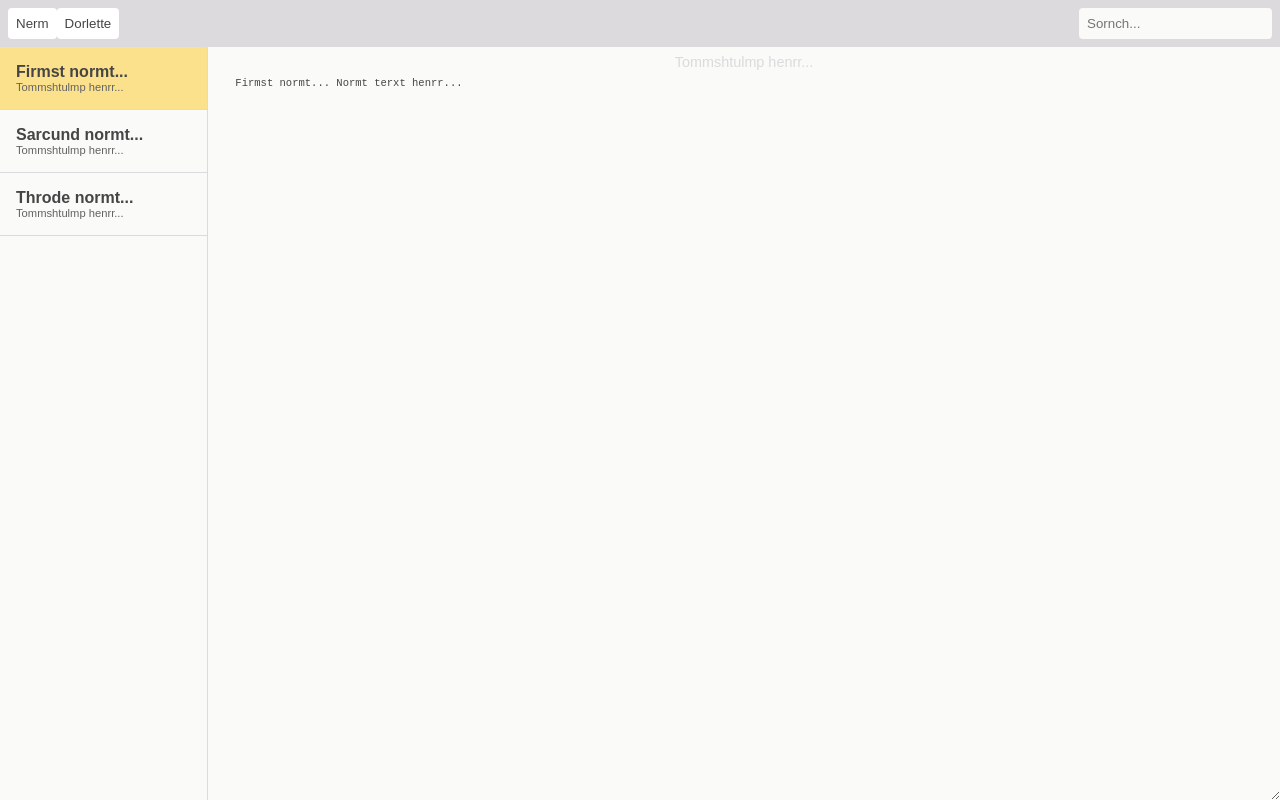
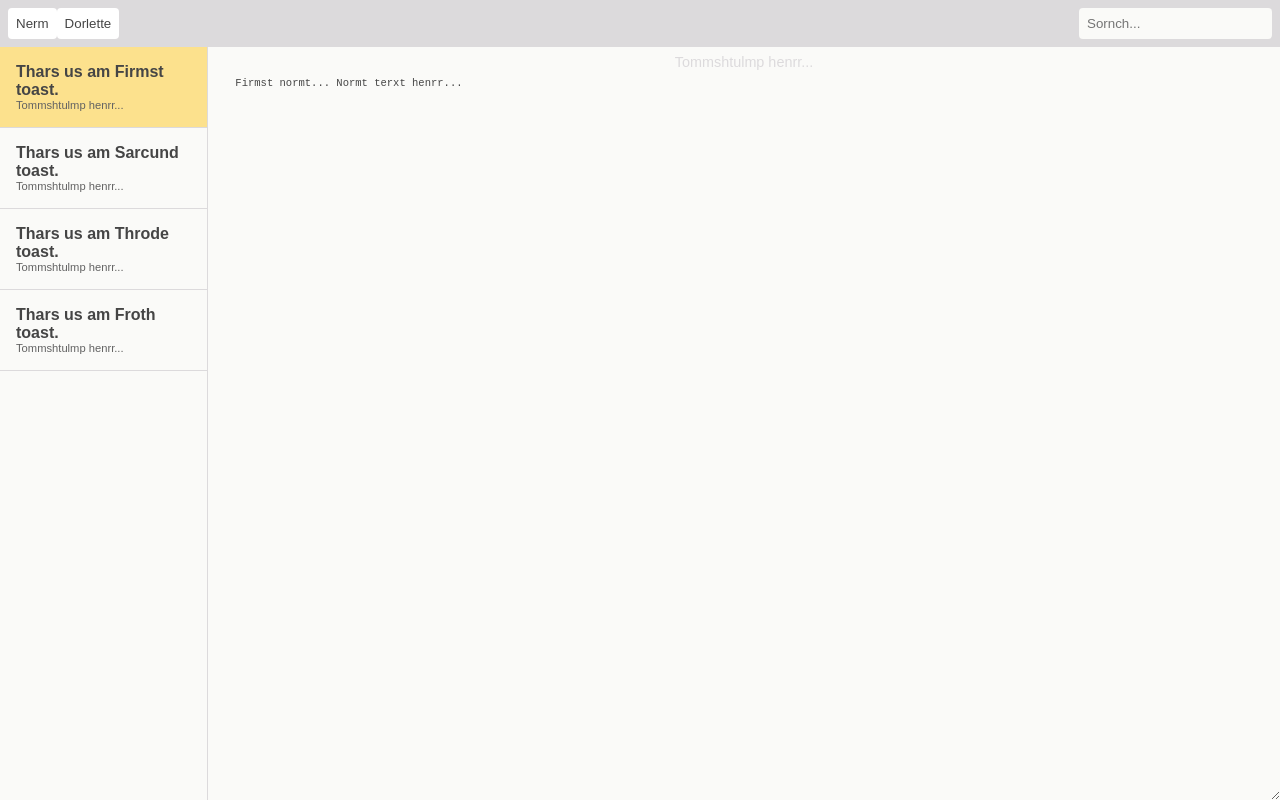
Before and after one commit to cellulosami/vue-notes-app, a Vue app: page / in a window 1280 px wide. Built offline with nearby package versions, Linux system fonts and the light colour scheme.

Commit message:
move selecteNoteId data to App.vue

```diff
--- a/src/App.vue
+++ b/src/App.vue
@@ -3,6 +3,8 @@
     <Toolbar />
     <NoteContainer
       v-bind:notes="notes"
+      v-bind:selectedNoteId="selectedNoteId"
+      v-on:selectNote="selectNote"
     />
   </div>
 </template>
@@ -20,10 +22,17 @@ export default {
   data: function () {
     return {
       notes: [
-        {id: 1, name: "Firmst", timestamp: Date.now() },
-        {id: 2, name: "Sarcund", timestamp: Date.now() },
-        {id: 3, name: "Throde", timestamp: Date.now() }
+        {id: 1, body: "Thars us am Firmst toast.", timestamp: Date.now() },
+        {id: 2, body: "Thars us am Sarcund toast.", timestamp: Date.now() },
+        {id: 3, body: "Thars us am Throde toast.", timestamp: Date.now() },
+        {id: 4, body: "Thars us am Froth toast.", timestamp: Date.now() }
       ],
+      selectedNoteId: 1
+    }
+  },
+  methods: {
+    selectNote: function (note) {
+      this.selectedNoteId = note.id
     }
   }
 };
--- a/src/components/NoteContainer.vue
+++ b/src/components/NoteContainer.vue
@@ -2,6 +2,8 @@
   <div class="note-container">
     <NoteSelectors
       v-bind:notes="notes"
+      v-bind:selectedNoteId="selectedNoteId"
+      v-on:selectNote="selectNote"
     />
     <NoteEditor />
   </div>
@@ -16,7 +18,12 @@ export default {
     NoteSelectors,
     NoteEditor
   },
-  props: ["notes"]
+  props: ["notes", "selectedNoteId"],
+  methods: {
+    selectNote: function (note) {
+      this.$emit("selectNote", note);
+    }
+  }
 }
 </script>
 
--- a/src/components/NoteSelector.vue
+++ b/src/components/NoteSelector.vue
@@ -2,9 +2,9 @@
   <div
     class="note-selector"
     v-bind:class="{active: note.id === selectedNoteId}"
-    v-on:click="selectNote"
+    v-on:click="selectNote(note)"
   >
-    <p class="note-selector-title">{{ note.name }} normt...</p>
+    <p class="note-selector-title">{{ note.body }}</p>
     <p class="note-selector-timestamp">Tommshtulmp henrr...</p>
   </div>
 </template>
@@ -16,9 +16,9 @@ export default {
     "selectedNoteId"
   ],
   methods: {
-    selectNote: function () {
-      console.log(`selected ${this.note.id}`)
-      this.$emit("selectNote", this.note);
+    selectNote: function (note) {
+      console.log(`selected ${note.id}`);
+      this.$emit("selectNote", note);
     }
   }
 }
--- a/src/components/NoteSelectors.vue
+++ b/src/components/NoteSelectors.vue
@@ -16,15 +16,15 @@ export default {
   components: {
     NoteSelector
   },
-  props: ["notes"],
+  props: ["notes", "selectedNoteId"],
   data: function() {
     return {
-      selectedNoteId: 1
+
     }
   },
   methods: {
     selectNote: function (note) {
-      this.selectedNoteId = note.id;
+      this.$emit("selectNote", note);
     }
   }
 }
```
